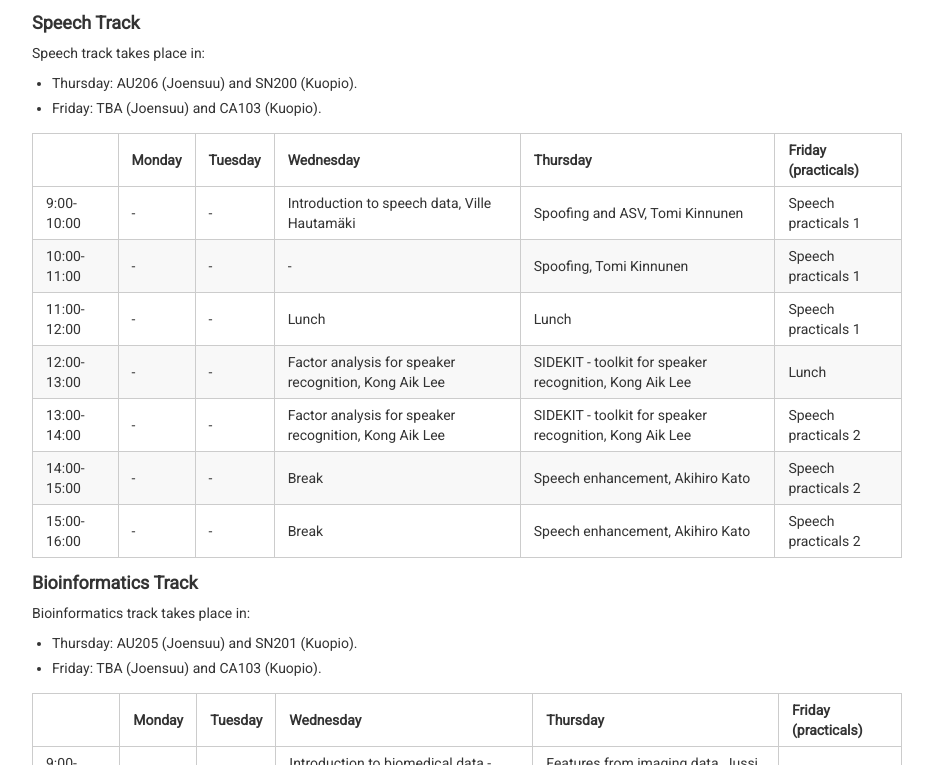
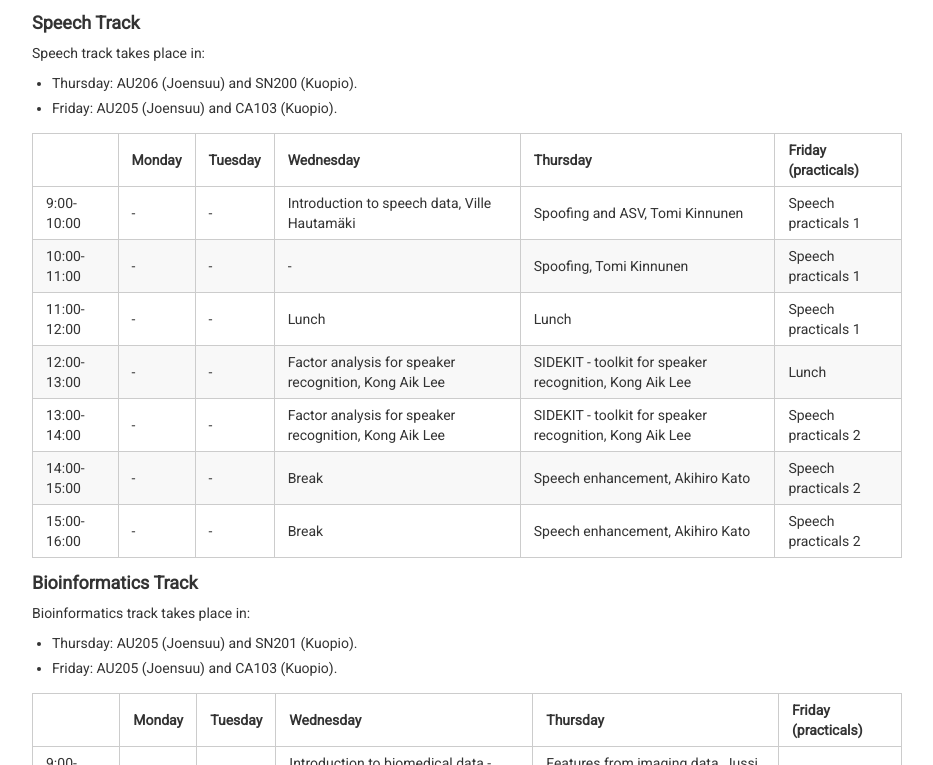
Before and after one commit to abrahamwoubie/Summer_School_RL, a Jekyll site: the page built from schedule.md, in a window 1280 px wide. Shown: the part 906-1671 px from the top of the page, without its empty margins (173-1106 px from the left). Built offline with Jekyll 4.4.1, drawn with Linux system fonts in a browser that asks for light colours; nearby versions of some CDN libraries.

Commit message:
Updated venue for joensuu on friday

```diff
--- a/schedule.md
+++ b/schedule.md
@@ -30,7 +30,7 @@ All lectures of Monday and Tuesday take place in AU206 (Joensuu) and SN200 (Kuop
 Speech track takes place in:
 
 * Thursday: AU206 (Joensuu) and SN200 (Kuopio).
-* Friday: TBA (Joensuu) and CA103 (Kuopio).
+* Friday: AU205 (Joensuu) and CA103 (Kuopio).
 
 | | Monday | Tuesday | Wednesday | Thursday | Friday (practicals)
 --- | ---  | ---     | ---       | ---      | ---
@@ -48,7 +48,7 @@ Speech track takes place in:
 Bioinformatics track takes place in:
 
 * Thursday: AU205 (Joensuu) and SN201 (Kuopio).
-* Friday: TBA (Joensuu) and CA103 (Kuopio).
+* Friday: AU205 (Joensuu) and CA103 (Kuopio).
 
 | | Monday | Tuesday | Wednesday | Thursday | Friday (practicals)
 --- | ---  | ---     | ---       | ---      | ---
```
